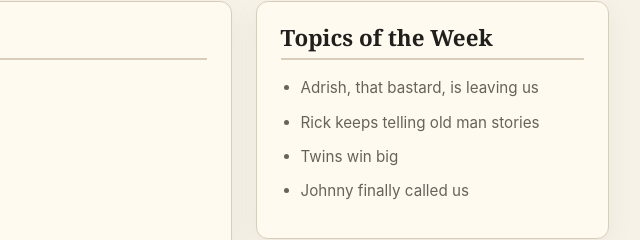
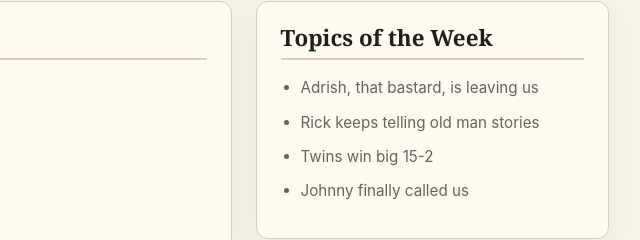
Before and after one commit to JamesNielsen/garbagenite, an Astro site: page /nites in a window 1280 px wide. Shown: the part 1552-1792 px from the top of the page, 243-883 px from the left. Built offline with nearby package versions, Linux system fonts and the light colour scheme; Astro itself is replaced by a stand-in of ours.

Commit message:
Update src/content/nites/2026-09-01-adrish-is-alive.md (via Pages CMS)

```diff
--- a/src/content/nites/2026-09-01-adrish-is-alive.md
+++ b/src/content/nites/2026-09-01-adrish-is-alive.md
@@ -9,7 +9,7 @@ specialEvents:
 topics:
   - Adrish, that bastard, is leaving us
   - Rick keeps telling old man stories
-  - "Twins win big "
+  - Twins win big 15-2
   - Johnny finally called us
 drinks:
   - Coors Light
```
